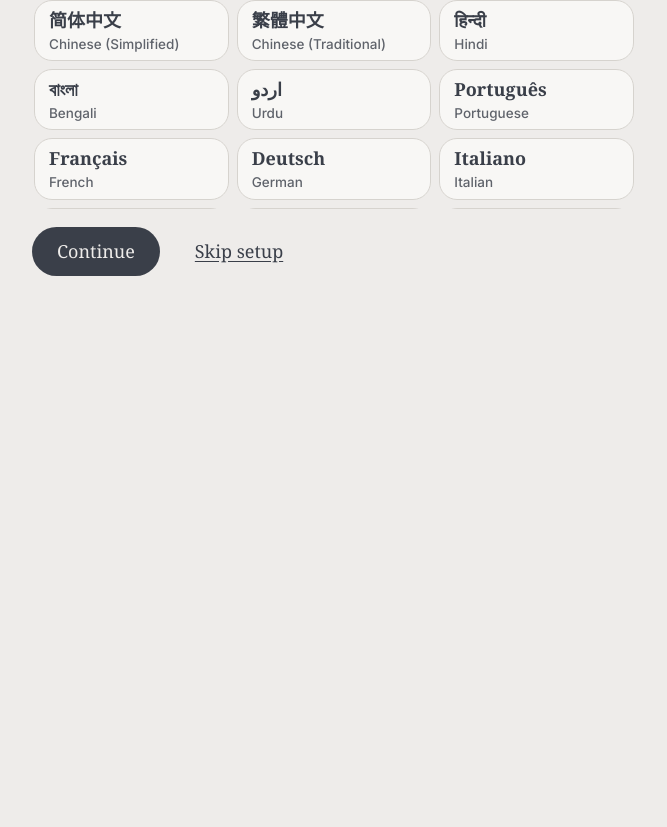
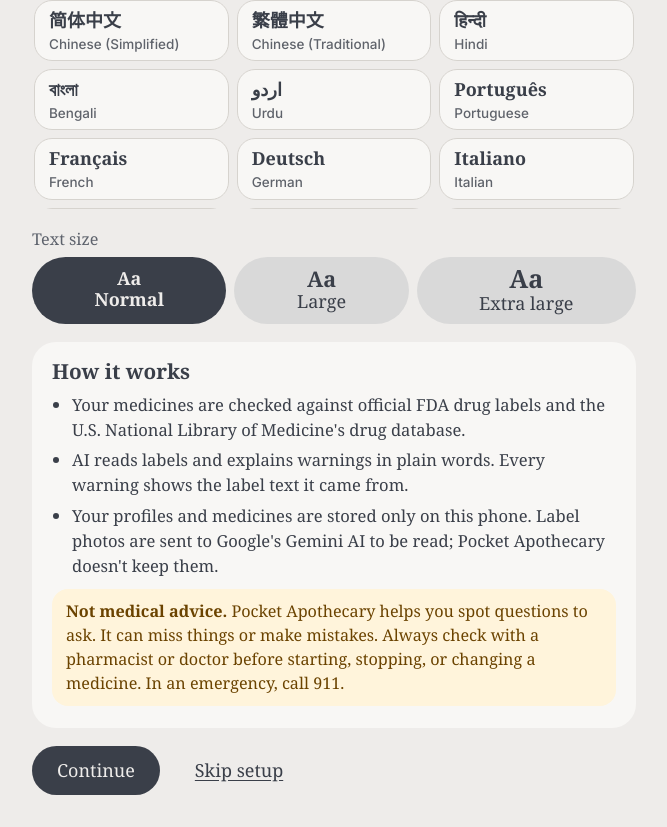
Before and after one commit to m1ndcrap/HackDearborn26Entry, a React (Vite) app in the folder web/: page / in a window 1280 px wide. Shown: the part 506-1333 px from the top of the page, without its empty margins (306-973 px from the left). Before the commit the page ends 814 px from the top, so only its background shows below. Built offline with nearby package versions, Linux system fonts and the light colour scheme; a web font is replaced by a local one.

Commit message:
Add text size setting and how-it-works / not-medical-advice note

```diff
--- /dev/null
+++ b/web/src/AboutNote.tsx
@@ -0,0 +1,17 @@
+/** How the app works and what it isn't. Shown on the welcome screen and in Profile. */
+export default function AboutNote() {
+  return (
+    <div className="about-note">
+      <h3>How it works</h3>
+      <ul>
+        <li>Your medicines are checked against official FDA drug labels and the U.S. National Library of Medicine's drug database.</li>
+        <li>AI reads labels and explains warnings in plain words. Every warning shows the label text it came from.</li>
+        <li>Your profiles and medicines are stored only on this phone. Label photos are sent to Google's Gemini AI to be read; Pocket Apothecary doesn't keep them.</li>
+      </ul>
+      <p className="about-warning">
+        <strong>Not medical advice.</strong> Pocket Apothecary helps you spot questions to ask. It can miss things or make mistakes. Always check with a pharmacist or
+        doctor before starting, stopping, or changing a medicine. In an emergency, call 911.
+      </p>
+    </div>
+  );
+}
--- a/web/src/App.tsx
+++ b/web/src/App.tsx
@@ -60,6 +60,10 @@ function MainApp() {
   useReminders(app);
   // Translate the app's own text whenever the chosen language changes (English = no-op)
   useEffect(() => setUiLanguage(app.state.uiLanguage), [app.state.uiLanguage]);
+  // Text size applies to the whole page (all sizes are in rem)
+  useEffect(() => {
+    document.documentElement.dataset.textSize = app.state.textSize;
+  }, [app.state.textSize]);
 
   if (!app.state.onboarded) return <Onboarding app={app} />;
 
--- /dev/null
+++ b/web/src/TextSizePicker.tsx
@@ -0,0 +1,26 @@
+import type { TextSize } from "./store";
+
+const SIZES: { value: TextSize; label: string; scale: string }[] = [
+  { value: "normal", label: "Normal", scale: "1rem" },
+  { value: "large", label: "Large", scale: "1.2rem" },
+  { value: "xl", label: "Extra large", scale: "1.4rem" },
+];
+
+/** Bigger text for the whole app. Everything is sized in rem, so this scales every screen. */
+export default function TextSizePicker({ value, onChange }: { value: TextSize; onChange: (s: TextSize) => void }) {
+  return (
+    <fieldset className="seg-group text-size">
+      <legend>Text size</legend>
+      <div className="seg">
+        {SIZES.map((s) => (
+          <button key={s.value} type="button" aria-pressed={value === s.value} onClick={() => onChange(s.value)}>
+            <span className="aa" style={{ fontSize: s.scale }} aria-hidden="true">
+              Aa
+            </span>
+            {s.label}
+          </button>
+        ))}
+      </div>
+    </fieldset>
+  );
+}
--- a/web/src/screens/Onboarding.tsx
+++ b/web/src/screens/Onboarding.tsx
@@ -1,5 +1,7 @@
 import { useState } from "react";
+import AboutNote from "../AboutNote";
 import LanguagePicker from "../LanguagePicker";
+import TextSizePicker from "../TextSizePicker";
 import type { App } from "../store";
 import type { ReadingLevel } from "../types";
 
@@ -49,6 +51,8 @@ export default function Onboarding({ app }: { app: App }) {
               <li>Builds a daily schedule and an emergency medication passport</li>
             </ul>
             <LanguagePicker label="Choose the app's language" value={app.state.uiLanguage} onChange={app.setUiLanguage} />
+            <TextSizePicker value={app.state.textSize} onChange={app.setTextSize} />
+            <AboutNote />
             <div className="actions">
               <button className="primary" onClick={() => setStep(1)}>
                 Continue
@@ -118,6 +122,9 @@ export default function Onboarding({ app }: { app: App }) {
                 ))}
               </div>
             </fieldset>
+            <p className="disclaimer">
+              By continuing, you understand Pocket Apothecary doesn't give medical advice. Check with a pharmacist or doctor before changing any medicine.
+            </p>
             <div className="actions">
               <button className="primary" onClick={finish}>
                 Start using the app
--- a/web/src/screens/ProfileScreen.tsx
+++ b/web/src/screens/ProfileScreen.tsx
@@ -3,6 +3,8 @@ import type { useAppState } from "../store";
 import type { ReadingLevel } from "../types";
 import { useInstall } from "../useInstall";
 import LanguagePicker from "../LanguagePicker";
+import AboutNote from "../AboutNote";
+import TextSizePicker from "../TextSizePicker";
 
 const split = (s: string) => s.split(",").map((x) => x.trim()).filter(Boolean);
 
@@ -62,6 +64,11 @@ export default function ProfileScreen({ app }: { app: ReturnType<typeof useAppSt
         </button>
       </div>
 
+      <h2>Display</h2>
+      <div className="card display">
+        <TextSizePicker value={app.state.textSize} onChange={app.setTextSize} />
+      </div>
+
       <h2>Add a family member</h2>
       <div className="card row">
         <input aria-label="Name" value={newName} onChange={(e) => setNewName(e.target.value)} placeholder="Mom" />
@@ -95,6 +102,9 @@ export default function ProfileScreen({ app }: { app: ReturnType<typeof useAppSt
           </div>
         </>
       )}
+
+      <h2>About Pocket Apothecary</h2>
+      <AboutNote />
     </section>
   );
 }
--- a/web/src/store.ts
+++ b/web/src/store.ts
@@ -2,6 +2,8 @@ import { useEffect, useState } from "react";
 import { DEFAULT_ROUTINE, type Routine } from "./schedule";
 import { deviceLanguage } from "./languages";
 import type { Medication, Profile } from "./types";
+
+export type TextSize = "normal" | "large" | "xl";
 
 export interface AppState {
   profiles: Profile[];
@@ -12,6 +14,7 @@ export interface AppState {
   photos: Record<string, string>; // med id -> label thumbnail (data URL). Local only, kept out of Medication so it never reaches the API
   uiLanguage: string; // language of the app's own text (per device); each profile has its own explanation language
   onboarded: boolean; // false until the welcome screens are finished or skipped
+  textSize: TextSize; // per device: bigger text for older eyes
 }
 
 const KEY = "apothecary:v1";
@@ -37,7 +40,7 @@ function loadPhotos(): Record<string, string> {
 }
 
 function initial(): AppState {
-  const base = { routine: {}, remindersOn: false, photos: loadPhotos(), uiLanguage: deviceLanguage().name, onboarded: false };
+  const base = { routine: {}, remindersOn: false, photos: loadPhotos(), uiLanguage: deviceLanguage().name, onboarded: false, textSize: "normal" as TextSize };
   try {
     const raw = localStorage.getItem(KEY);
     // Older saves lack the newer fields. Someone who already used the app skips the welcome screens.
@@ -118,6 +121,7 @@ export function useAppState() {
     setRoutine: (r: Routine) => setState((s) => ({ ...s, routine: { ...s.routine, [profile.id]: r } })),
     setRemindersOn: (on: boolean) => setState((s) => ({ ...s, remindersOn: on })),
     setUiLanguage: (language: string) => setState((s) => ({ ...s, uiLanguage: language })),
+    setTextSize: (textSize: TextSize) => setState((s) => ({ ...s, textSize })),
     // Welcome screens: fill in the first profile and mark setup done
     finishOnboarding: (p?: Partial<Profile>) =>
       setState((s) => {
--- a/web/src/styles.css
+++ b/web/src/styles.css
@@ -386,3 +386,24 @@ label.check input { width: 22px; height: 22px; margin: 0; accent-color: var(--sl
 /* Right-to-left languages (Arabic, Urdu, Persian, Hebrew, Pashto) */
 [dir="rtl"] .lang-list button, [dir="rtl"] .med-edit, [dir="rtl"] .typed { text-align: right; }
 [dir="rtl"] .lang-list button { align-items: flex-end; }
+
+/* Text size (Profile > Display, and the welcome screen). All sizes are rem, so this scales everything. */
+html[data-text-size="large"] { font-size: 21px; }
+html[data-text-size="xl"] { font-size: 24px; }
+/* Keep the 5-tab phone bar on one line at bigger sizes */
+@media (max-width: 899px) {
+  html[data-text-size="large"] .tabs button { font-size: 0.78rem; }
+  html[data-text-size="xl"] .tabs button { font-size: 0.66rem; }
+}
+.text-size .seg button { flex-direction: column; gap: 2px; min-width: 28%; line-height: 1.2; padding: 8px 10px; }
+.text-size .aa { font-weight: 700; line-height: 1; }
+.card.display { padding-bottom: 8px; }
+.card .seg-group legend { color: var(--cream); }
+
+/* How it works / not medical advice */
+.about-note { background: var(--paper); border-radius: 24px; padding: 14px 20px 10px; margin: 18px 0; text-align: left; }
+.about-note h3 { margin-top: 0; }
+.about-note ul { padding-left: 20px; margin: 6px 0 10px; }
+.about-note li { margin-bottom: 6px; font-size: 0.92rem; }
+.about-warning { background: var(--amber-bg); color: var(--amber-ink); border-radius: 16px; padding: 10px 14px; font-size: 0.9rem; }
+@media (min-width: 900px) { .about-note { max-width: 760px; } }
```
